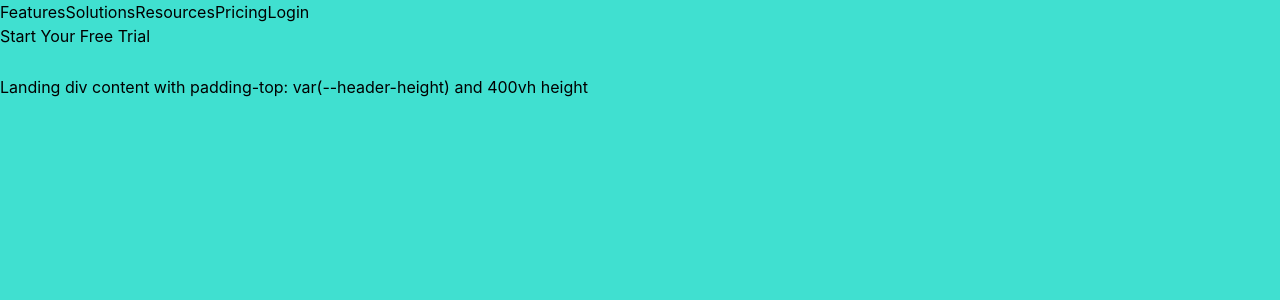
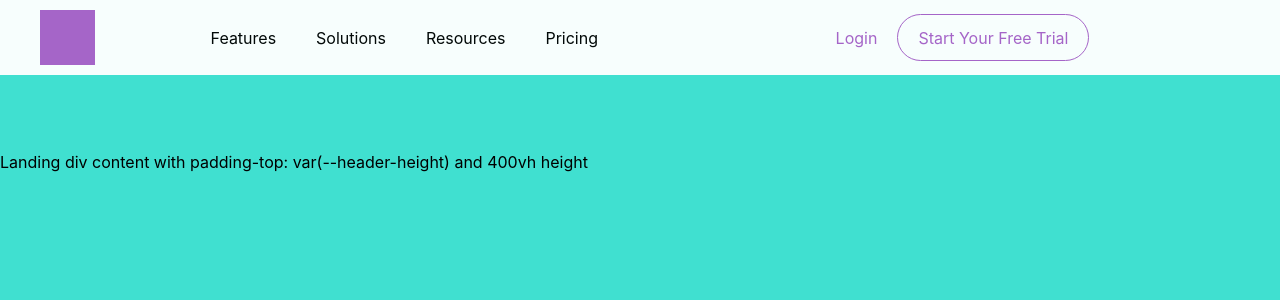
Before and after one commit to elliot-jimeno/react-starter, a React (Vite) app: page / in a window 1280 px wide. Shown: the top 300 px of the page. Built offline with nearby package versions, Linux system fonts and the light colour scheme.

Commit message:
Update Header.css

```diff
--- a/src/app/components/Header.css
+++ b/src/app/components/Header.css
@@ -4,14 +4,46 @@
 @media (min-width: 750px) {
 }
 
+#header,
+#header-container,
+#header-container .header-signup {
+  display: flex;
+  justify-content: center;
+  align-items: center;
+}
+
 #header {
-  display: flex;
-  position: fixed;
-  left: 0;
-  right: 0;
-  z-index: 1;
+  position: sticky;
+  top: 0;
   height: var(--header-height);
-  max-height: 15vh;
-  background-color: transparent;
-  color: var(--color);
+  background-color: white;
+  opacity: 0.96;
 }
+
+#header-container .header-nav {
+  margin: 0 20px;
+}
+
+#header-container .header-login {
+  color: var(--color-primary);
+  margin-left: 17vw;
+  margin-right: 20px;
+}
+
+#header-container .header-signup {
+  color: var(--color-primary);
+  border: 1px solid var(--color-primary);
+  border-radius: 25px;
+  height: 45px;
+  cursor: pointer;
+  padding: 0 20px;
+}
+
+#header-logo {
+  height: 55px;
+  position: absolute;
+  left: 40px;
+  /* below properties will be removed when actual image is inserted */
+  width: 55px;
+  background-color: var(--color-primary);
+}
```
